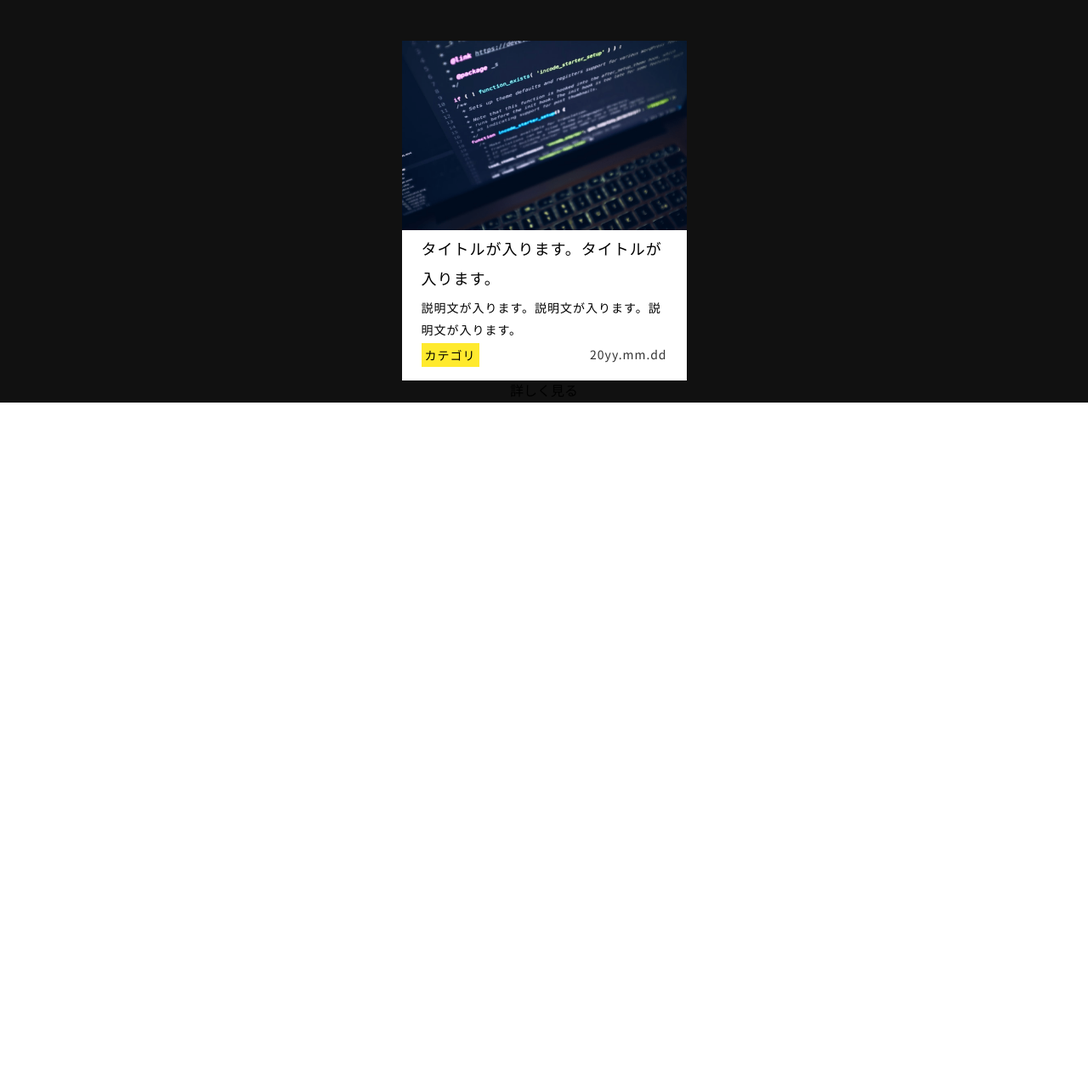
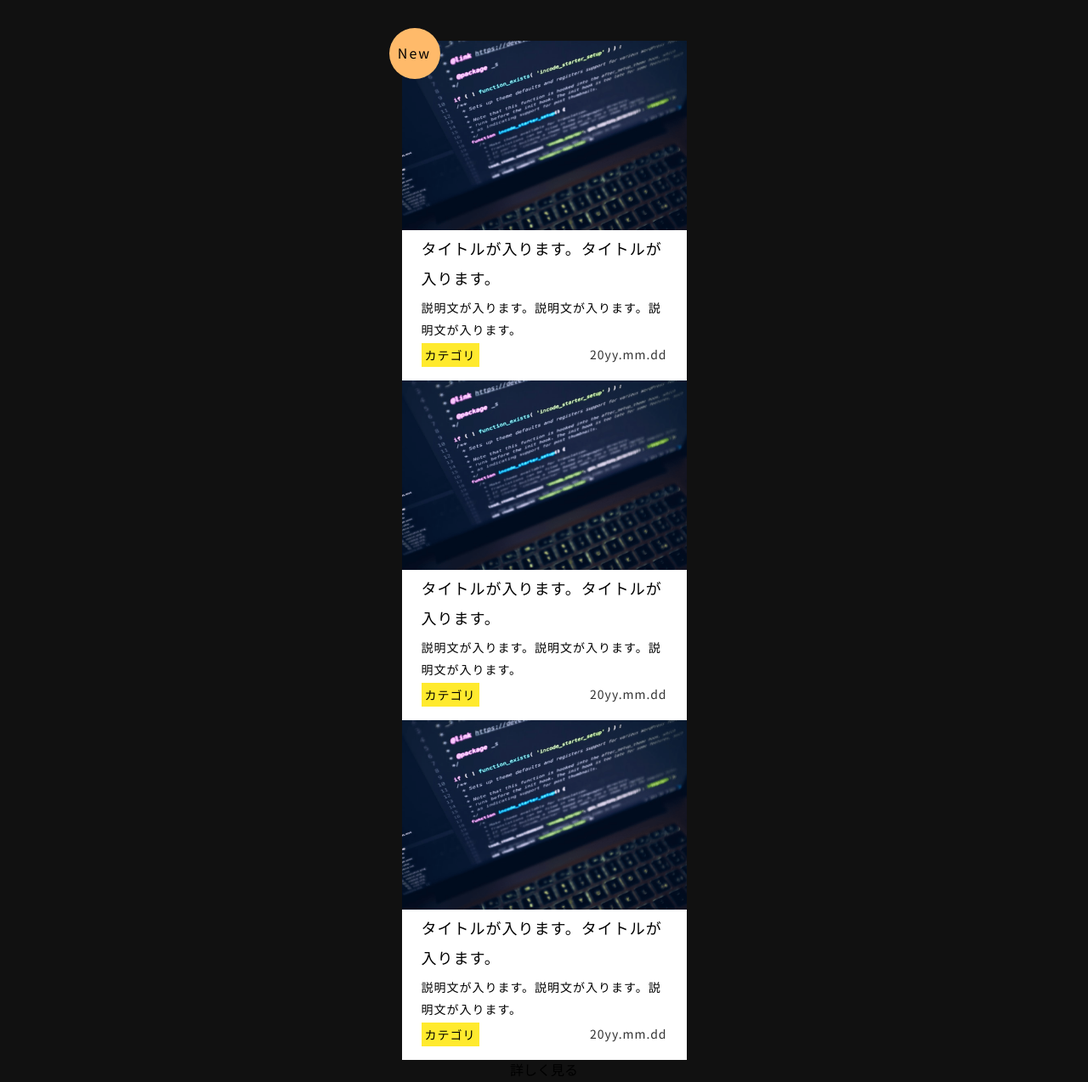
Before and after one commit to hidekiw1971/m-anken-005, a website: page index.html in a window 1280 px wide. Shown: the part 83-1357 px from the top of the page at 85% size. Before the commit the page ends 800 px from the top, so only its background shows below. Drawn offline with nearby package versions, Linux system fonts and the light colour scheme.

Commit message:
temp saved

```diff
--- a/index.html
+++ b/index.html
@@ -44,6 +44,40 @@
                 <!-- card1 s -->
                 <div class="card">
                   <div class="card--inner">
+                    <div class="card__badge">
+                      <div class="card__badge--inner"><span>New</span></div>
+                      <div class="card__img">
+                        <div class="card__img--inner"></div>
+                      </div>
+                      <div class="card__contents">
+                        <div class="card__contents--inner">
+                          <div class="card__title">
+                            <div class="card__title--inner">タイトルが入ります。タイトルが入ります。</div>
+                          </div>
+                          <div class="card__text">
+                            <div class="card__text--inner">説明文が入ります。説明文が入ります。説明文が入ります。</div>
+                          </div>
+                          <div class="card__content">
+                            <div class="card__content--inner">
+                              <div class="card__category">
+                                <div class="card__category--inner">カテゴリ</div>
+                              </div>
+                              <div class="card__date">
+                                <div class="card__date--inner"><time datetime="2021-07-20">20yy.mm.dd</time></div>
+                              </div>
+                            </div>
+                          </div>
+                        </div>
+                      </div>
+                    </div>
+                  </div>
+                </div>
+                <!-- card1 e -->
+                <!-- card2 s -->
+                <div class="card">
+                  <div class="card--inner">
+                    <!-- <div class="card__badge"> -->
+                    <!-- <div class="card__badge--inner"><span>New</span></div> -->
                     <div class="card__img">
                       <div class="card__img--inner"></div>
                     </div>
@@ -67,9 +101,42 @@
                         </div>
                       </div>
                     </div>
+                    <!-- </div> -->
                   </div>
                 </div>
-                <!-- card1 e -->
+                <!-- card2 e -->
+                <!-- card3 s -->
+                <div class="card">
+                  <div class="card--inner">
+                    <!-- <div class="card__badge"> -->
+                    <!-- <div class="card__badge--inner"><span>New</span></div> -->
+                    <div class="card__img">
+                      <div class="card__img--inner"></div>
+                    </div>
+                    <div class="card__contents">
+                      <div class="card__contents--inner">
+                        <div class="card__title">
+                          <div class="card__title--inner">タイトルが入ります。タイトルが入ります。</div>
+                        </div>
+                        <div class="card__text">
+                          <div class="card__text--inner">説明文が入ります。説明文が入ります。説明文が入ります。</div>
+                        </div>
+                        <div class="card__content">
+                          <div class="card__content--inner">
+                            <div class="card__category">
+                              <div class="card__category--inner">カテゴリ</div>
+                            </div>
+                            <div class="card__date">
+                              <div class="card__date--inner"><time datetime="2021-07-20">20yy.mm.dd</time></div>
+                            </div>
+                          </div>
+                        </div>
+                      </div>
+                    </div>
+                    <!-- </div> -->
+                  </div>
+                </div>
+                <!-- card3 e -->
               </div>
             </div>
             <button class="btn" onclick="location.href='#'"><span>詳しく見る</span></button>
--- /dev/null
+++ b/src/sass/module/card/_card__badge--inner.scss
@@ -0,0 +1,62 @@
+@use "global" as *;
+.card__badge--inner {
+  // size
+  display: block;
+  max-width: rem(60);
+  width: 100%;
+  max-height: rem(60);
+  height: 100%;
+  // ajustmente -> `.card__badge`
+  position: absolute;
+  top: rem(-15);
+  left: rem(-15);
+  @include mq(md) {
+  }
+  @include mq(xl) {
+  }
+}
+
+.card__badge--inner::before {
+  content: "";
+  // ajustmente -> `.card__badge`
+  position: absolute;
+  top: 0;
+  left: 0;
+  z-index: 5;
+  // size
+  display: block;
+  width: 100%;
+  aspect-ratio: 1/1;
+  // decoration
+  background-color: #ffba6a;
+  border-radius: rem(45);
+  @include mq(md) {
+  }
+  @include mq(xl) {
+  }
+}
+
+.card__badge--inner span {
+  // font
+  font-family: "Noto Sans JP", sans-serif;
+  font-size: rem(16);
+  font-weight: $normal;
+  letter-spacing: rem(2);
+  line-height: 2.1875;
+  // size
+  width: 100%;
+  height: 100%;
+  // ajustment
+  position: absolute;
+  top: 0;
+  left: 0;
+  z-index: 10;
+  display: flex;
+  justify-content: center;
+  align-items: center;
+
+  @include mq(md) {
+  }
+  @include mq(xl) {
+  }
+}
--- /dev/null
+++ b/src/sass/module/card/_card__badge.scss
@@ -0,0 +1,13 @@
+@use "global" as *;
+.card__badge {
+  // size
+  width: 100%;
+  height: 100%;
+  // decoration
+  // ajustment -> `.card__badge--text`
+  position: relative;
+  @include mq(md) {
+  }
+  @include mq(xl) {
+  }
+}
```
Also changed, not shown: css/styles.css, 1 other file.
